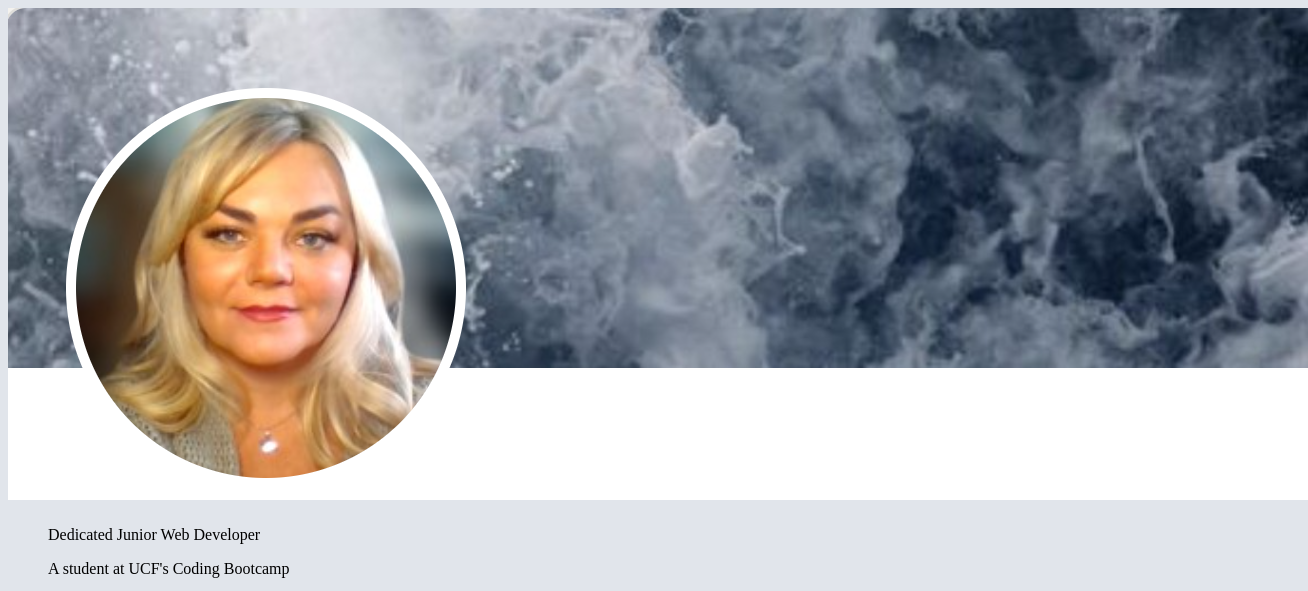
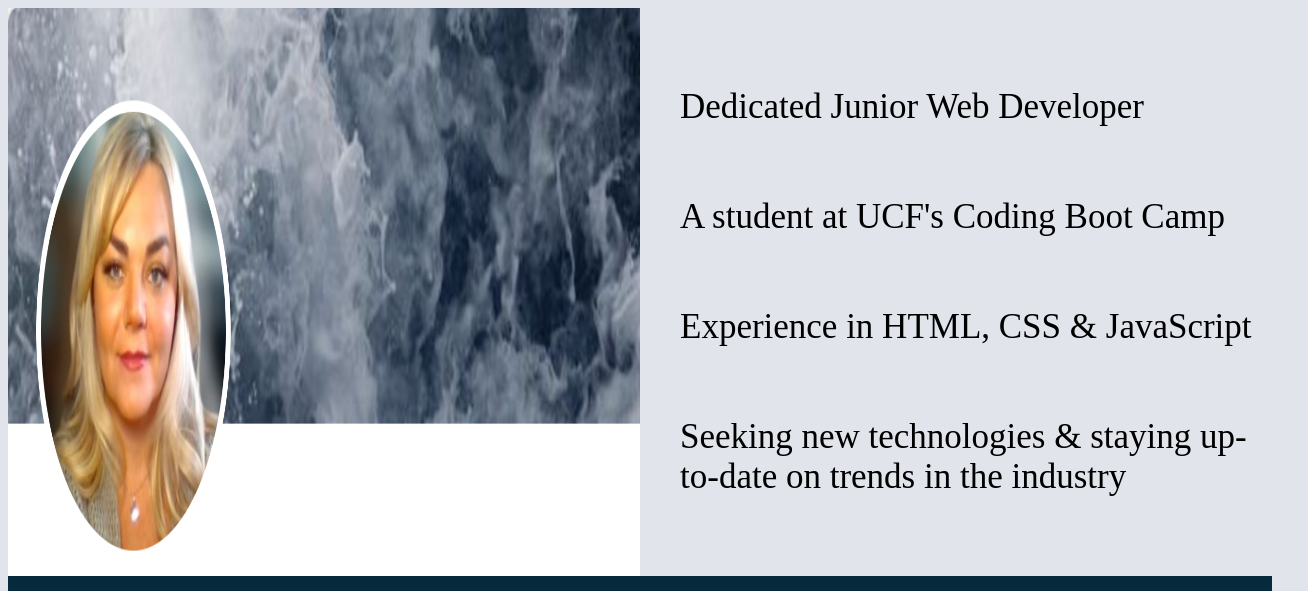
Before and after one commit to Ev3ryTh1ngN1c3/Professional-Portfolio, a plain HTML site: page index.html in a window 1280 px wide. Shown: the top 591 px of the page, 1308 px wide, since content can reach past the window. Drawn offline with Linux system fonts and the light colour scheme.

Commit message:
added css to move my 'about me' paragraph

```diff
--- a/assets/css/style.css
+++ b/assets/css/style.css
@@ -16,6 +16,22 @@ body {
     color: #e1e5eb;
     display: flex;
 }
+
+.container {
+    display: flex;
+  }
+
+  .container img {
+    max-width: 50%;
+  }
+
+  .container div {
+    display: flex;
+    align-items: flex-start;
+    align-content: flex-end;
+    flex-direction: column;
+    font-size: 35px;
+  }
 nav a {
     color: #13293d;
     padding: 14px 20px;
--- a/index.html
+++ b/index.html
@@ -7,14 +7,16 @@
     <title>My Portfolio</title>
 </head>
 <body>
+  <div class="container">
     <img src="assets/images/Portfolio Photo.png" alt="Portfolio Photo">
     <div>
-      <p>
+    <p>
       <ul>Dedicated Junior Web Developer</ul>
-      <ul>A student at UCF's Coding Bootcamp</ul>
+      <ul>A student at UCF's Coding Boot Camp</ul>
       <ul>Experience in HTML, CSS & JavaScript</ul>
       <ul>Seeking new technologies & staying up-to-date on trends in the industry</ul>
-  </p>
+    </p>
+    </div>
 </div>
     <header class="header">
         <!-- <img src="assets/images/Portfolio Photo.png" alt="Portfolio Photo"> -->
```
Also changed, not shown: 1 other file.
